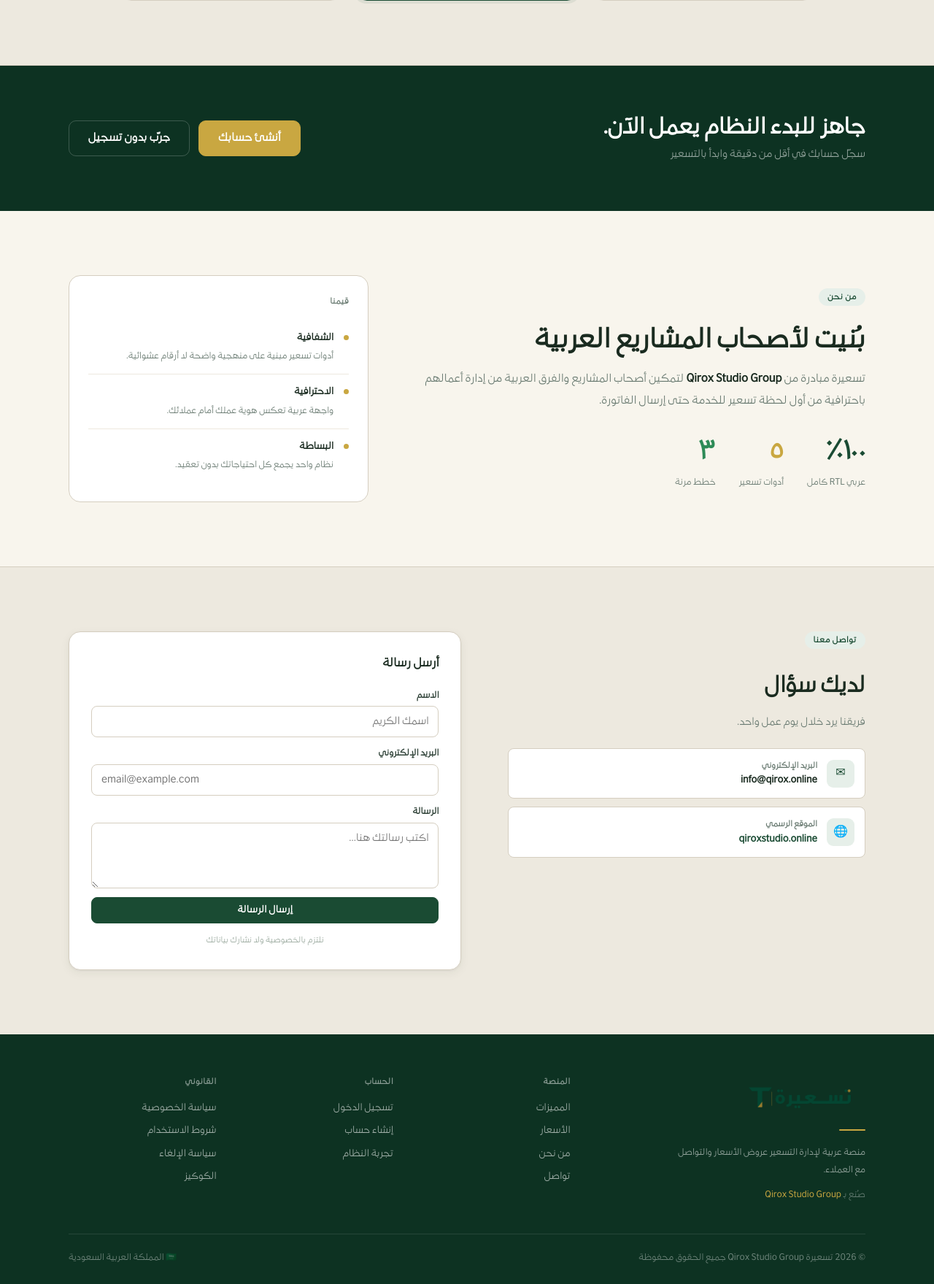
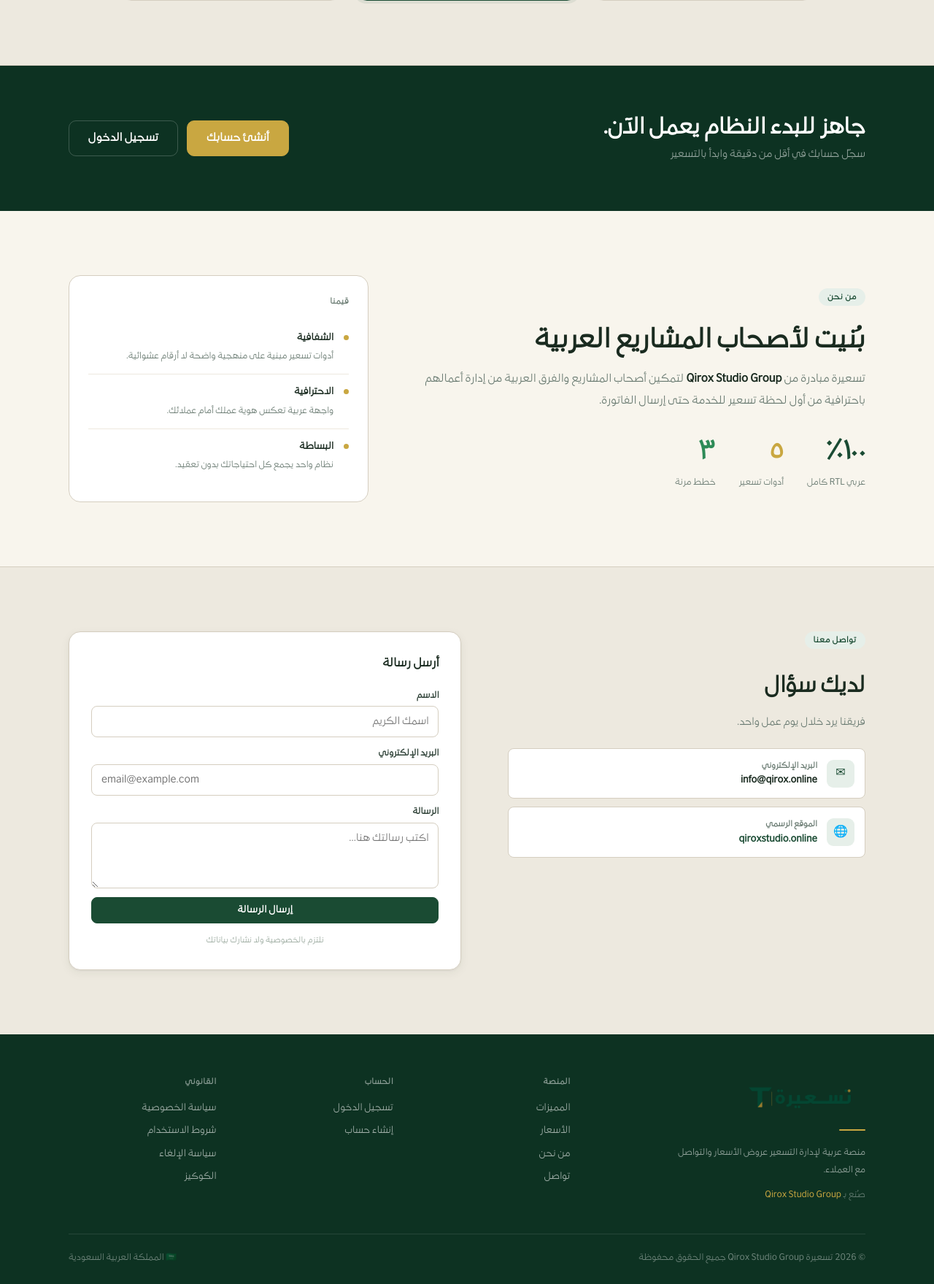
Before and after one commit to Darsh20009/tas3eerah, a PHP site: page /pages/landing.php in a window 1280 px wide. Shown: the part 2103-3862 px from the top of the page at 73% size. Run offline with PHP 8.4, Linux system fonts and the light colour scheme.

Commit message:
Refactor landing page and add asset element
Replit-Commit-Author: Agent

```diff
--- a/pages/landing.php
+++ b/pages/landing.php
@@ -71,7 +71,7 @@ if ($user) { header('Location: /dashboard'); exit; }
       </p>
       <div class="hero-btns">
         <button class="btn btn-primary btn-lg" onclick="showAuth('register')" data-ar="جرّب مجاناً" data-en="Try for free">جرّب مجاناً</button>
-        <button class="btn btn-ghost   btn-lg" onclick="showAuth('demo')"     data-ar="عرض تجريبي"  data-en="Live demo">عرض تجريبي</button>
+        <button class="btn btn-ghost   btn-lg" onclick="showAuth('login')"    data-ar="تسجيل الدخول" data-en="Sign in">تسجيل الدخول</button>
       </div>
       <p class="hero-note">
         <span>✦</span>
@@ -206,8 +206,8 @@ if ($user) { header('Location: /dashboard'); exit; }
       <p data-ar="سجّل حسابك في أقل من دقيقة وابدأ بالتسعير" data-en="Create your account in under a minute and start pricing">سجّل حسابك في أقل من دقيقة وابدأ بالتسعير</p>
     </div>
     <div class="trust-actions">
-      <button class="btn btn-gold  btn-lg" onclick="showAuth('register')" data-ar="أنشئ حسابك"      data-en="Create account">أنشئ حسابك</button>
-      <button class="btn btn-ghost btn-lg" onclick="showAuth('demo')"     data-ar="جرّب بدون تسجيل" data-en="Try without signup">جرّب بدون تسجيل</button>
+      <button class="btn btn-gold  btn-lg" onclick="showAuth('register')" data-ar="أنشئ حسابك"   data-en="Create account">أنشئ حسابك</button>
+      <button class="btn btn-ghost btn-lg" onclick="showAuth('login')"   data-ar="تسجيل الدخول" data-en="Sign in">تسجيل الدخول</button>
     </div>
   </div>
 </div>
@@ -337,7 +337,6 @@ if ($user) { header('Location: /dashboard'); exit; }
         <div class="footer-links">
           <span onclick="showAuth('login')">تسجيل الدخول</span>
           <span onclick="showAuth('register')">إنشاء حساب</span>
-          <span onclick="showAuth('demo')">تجربة النظام</span>
         </div>
       </div>
       <div>
@@ -393,12 +392,6 @@ if ($user) { header('Location: /dashboard'); exit; }
         </div>
         <button type="submit" class="btn btn-primary w-full">دخول</button>
       </form>
-      <div class="auth-sep" data-ar="أو جرّب بدون تسجيل" data-en="or try without signing up">أو جرّب بدون تسجيل</div>
-      <div class="auth-demo">
-        <button type="button" onclick="doDemo('client')"   data-ar="عميل"  data-en="Client">عميل</button>
-        <button type="button" onclick="doDemo('employee')" data-ar="موظف"  data-en="Employee">موظف</button>
-        <button type="button" onclick="doDemo('admin')"    data-ar="مدير"  data-en="Admin">مدير</button>
-      </div>
     </div>
 
     <!-- إنشاء حساب -->
@@ -526,12 +519,6 @@ async function doRegister() {
   else showErr(res.error || 'خطأ في إنشاء الحساب');
 }
 
-async function doDemo(role) {
-  const res = await apiPost('/api/auth', { action: 'demo', role });
-  if (res.success) location.href = '/dashboard';
-  else showErr(res.error || 'حساب التجربة غير متاح');
-}
-
 document.addEventListener('keydown', e => {
   if (e.key === 'Escape') { hideAuth(); hidePolicyModal(); return; }
   if (e.key !== 'Enter') return;
```
Also changed, not shown: attached_assets/targeted_element_1786882143319.png (added).
